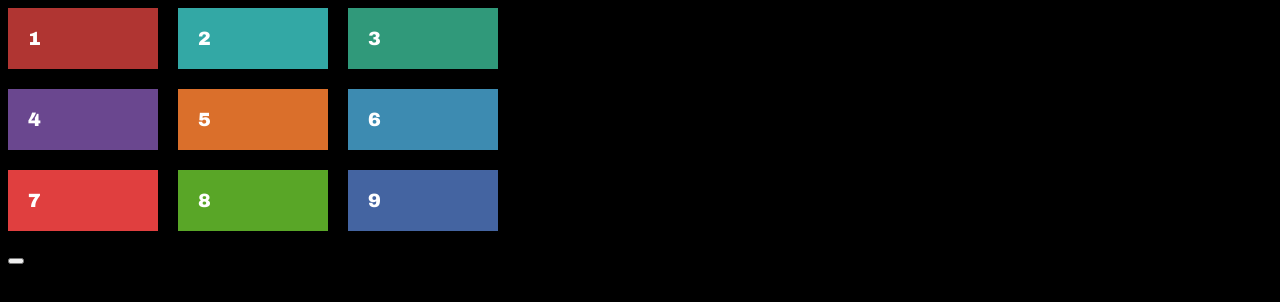
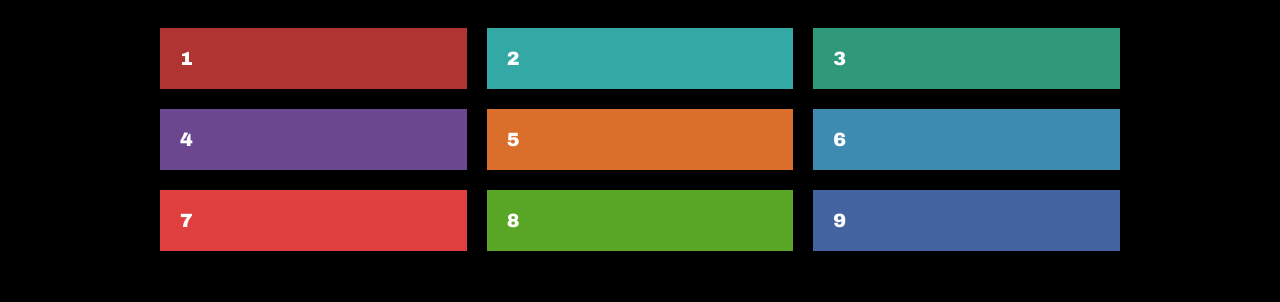
Before and after one commit to apassiondev/grid101, a website: page public/index.html in a window 1280 px wide. Drawn offline with Linux system fonts and the light colour scheme.

Commit message:
Understand flexible units of measurements + function repeat + fr unit

```diff
--- a/public/index.html
+++ b/public/index.html
@@ -19,9 +19,6 @@
         <div class="item-9">9</div>
     </section>
 
-    <p>
-         <button type=""></button>
-    </p>
     <script type="text/javascript">
         setTimeout(function(){
             // window.location.href = window.location.href;
--- a/public/src/css/main.css
+++ b/public/src/css/main.css
@@ -1,12 +1,20 @@
 body{
     font-family: "Arial Black";
     background-color: #000;
+    padding-top: 20px;
 }
-
 /* Grid Rules */
 .grid-1{
     display: grid;
-    grid-template-columns: 150px 150px 150px;
+    width: 100%;
+    max-width: 960px;
+    margin: 0 auto;
+    /*grid-template-columns: 150px 150px 150px;*/
+    /*grid-template-columns: 33.33% 33.33% 33.33%; !* other units: ems - rems - vh - vmin *!*/
+    /*grid-template-columns: repeat(3, 33.33%); !* repeat(no of columns, width of each) *!*/
+    /*grid-template-columns: 1fr 1fr 1fr; !* 1fr is one piece of however many pieces we're splitting this into *!*/
+    /*grid-template-columns: 300px 1fr 3fr 20%; !* fr is in combination with other units *!*/
+    grid-template-columns: repeat(3, 1fr);
     grid-template-rows: auto auto auto;
     grid-gap: 20px;
 }
```
